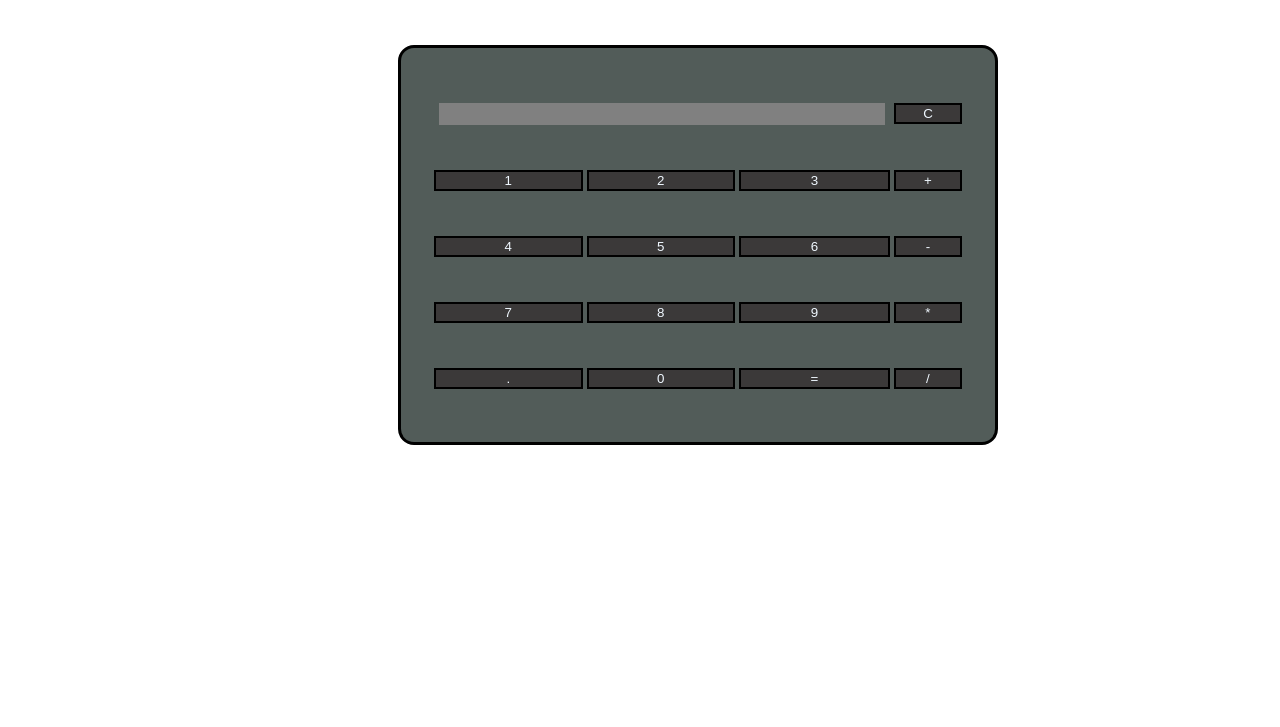
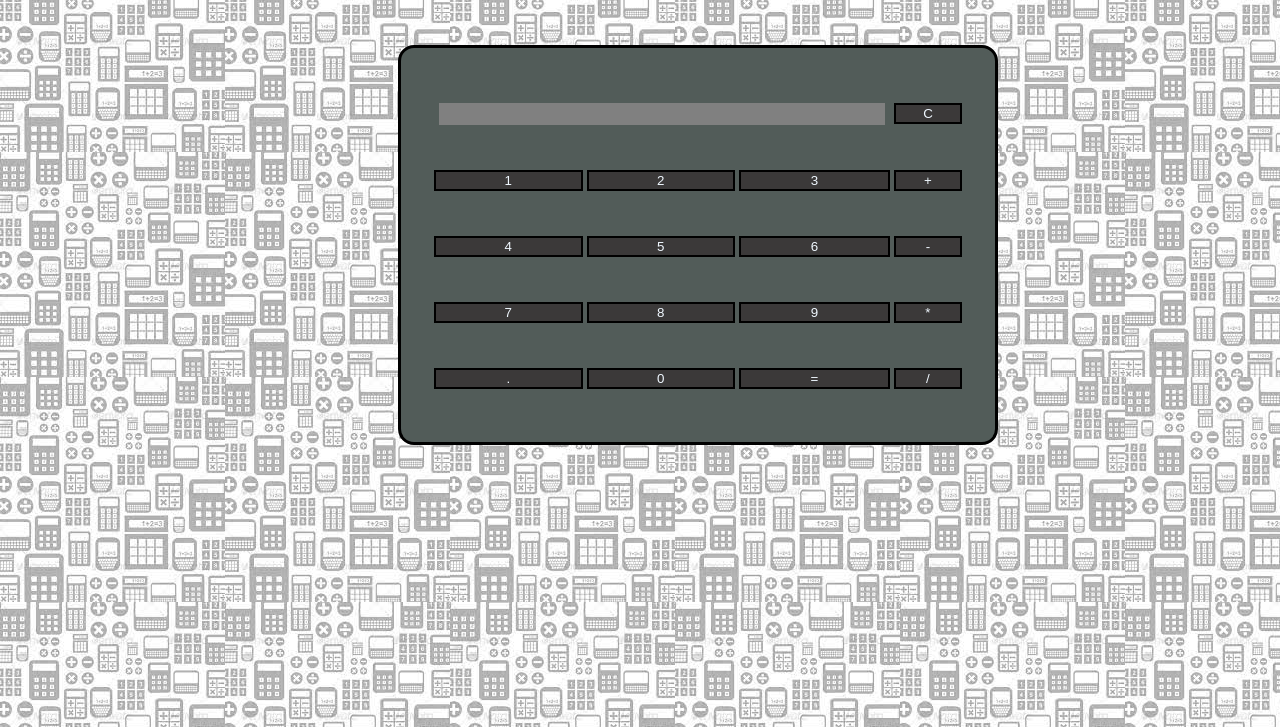
Before and after one commit to logesh-29/Calculator, a plain HTML site: page index.html in a window 1280 px wide. Shown: the part 73-800 px from the top of the page. Drawn offline with Linux system fonts and the light colour scheme.

Commit message:
Update index.html

```diff
--- a/index.html
+++ b/index.html
@@ -5,7 +5,7 @@
         <link rel="stylesheet" href="style.css">
         <script src="text.js"></script>
     </head>
-    <body style="background-image: url(calci.jpeg);">
+    <body style="background-image: url(images/calci.jpeg);">
         <h1 style="text-align: center;"> Calculator</h1>
         <table class="calci">
         <tr>
```
